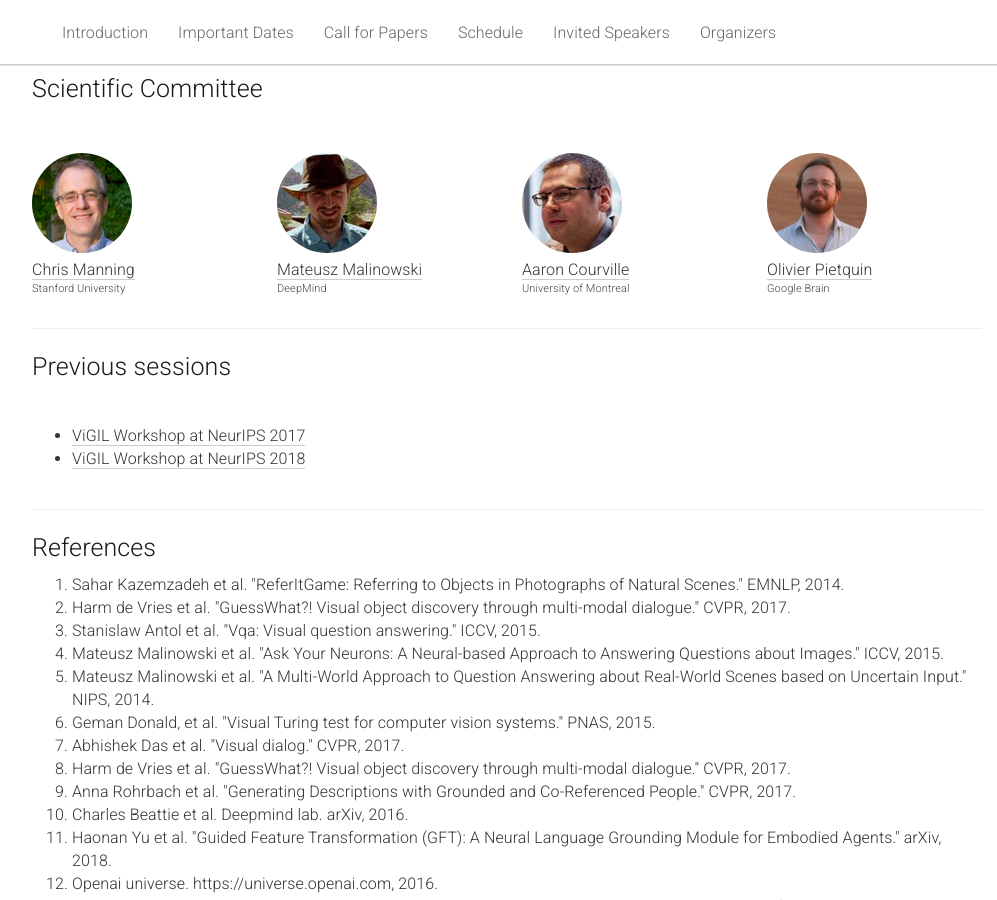
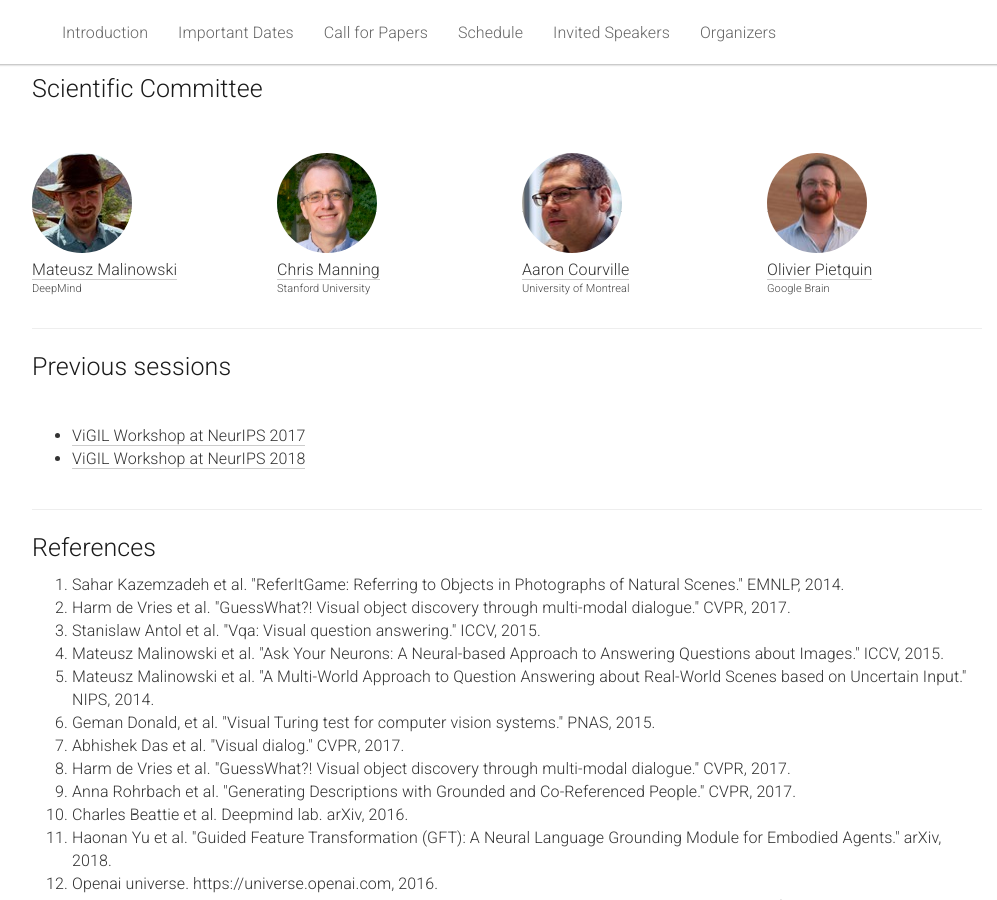
Before and after one commit to vigilworkshop/vigilworkshop.github.io, a Jekyll site: the page built from _pages/home.md, in a window 1280 px wide and 900 px high, scrolled down 3748 px. Shown: the whole window, without its empty margins (133-1130 px from the left). Built offline with Jekyll 4.4.1, drawn with Linux system fonts in a browser that asks for light colours.

Commit message:
Slight rearrange

```diff
--- a/_pages/home.md
+++ b/_pages/home.md
@@ -306,21 +306,21 @@ TBA
 <br>
 <div class="row">
   <div class="col-xs-6 col-lg-3">
+    <a href="http://www.mateuszmalinowski.com/">
+      <img class="people-pic" src="{{ "/static/img/people/mateusz-malinowski-dp.jpeg" | prepend:site.baseurl }}">
+    </a>
+    <div class="people-name">
+      <a href="http://www.mateuszmalinowski.com/">Mateusz Malinowski</a>
+      <h6>DeepMind</h6>
+    </div>
+  </div>
+  <div class="col-xs-6 col-lg-3">
     <a href="https://nlp.stanford.edu/manning/">
       <img class="people-pic" src="{{ "/static/img/people/chris-manning.jpg" | prepend:site.baseurl }}">
     </a>
     <div class="people-name">
       <a href="https://nlp.stanford.edu/manning/">Chris Manning</a>
       <h6>Stanford University</h6>
-    </div>
-  </div>
-  <div class="col-xs-6 col-lg-3">
-    <a href="http://www.mateuszmalinowski.com/">
-      <img class="people-pic" src="{{ "/static/img/people/mateusz-malinowski-dp.jpeg" | prepend:site.baseurl }}">
-    </a>
-    <div class="people-name">
-      <a href="http://www.mateuszmalinowski.com/">Mateusz Malinowski</a>
-      <h6>DeepMind</h6>
     </div>
   </div>
   <div class="col-xs-6 col-lg-3">
```
